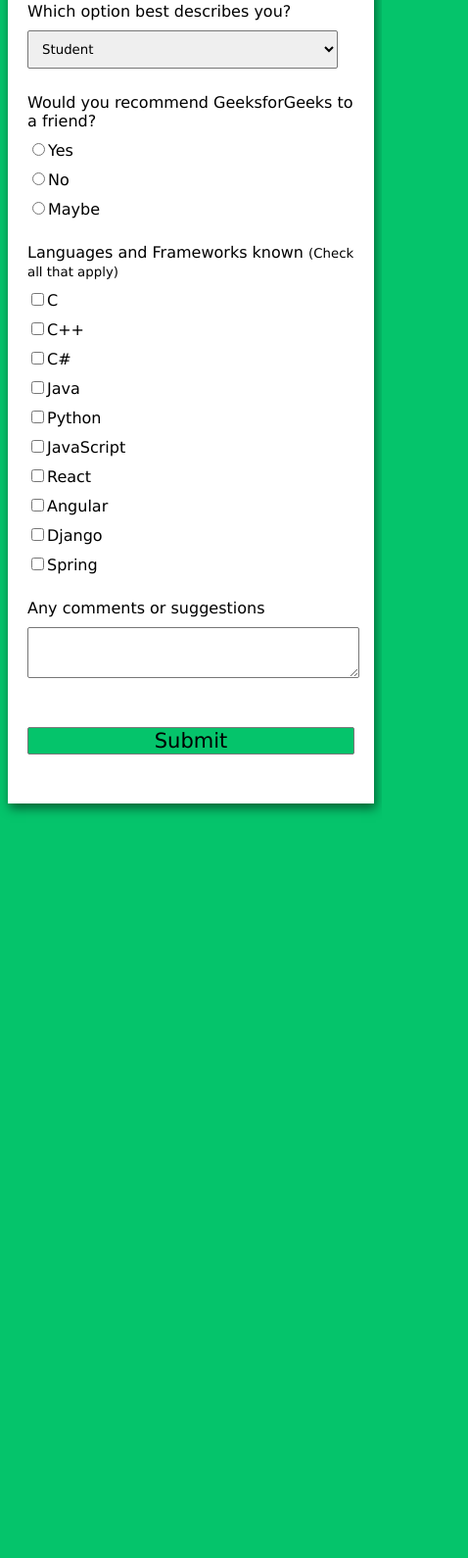
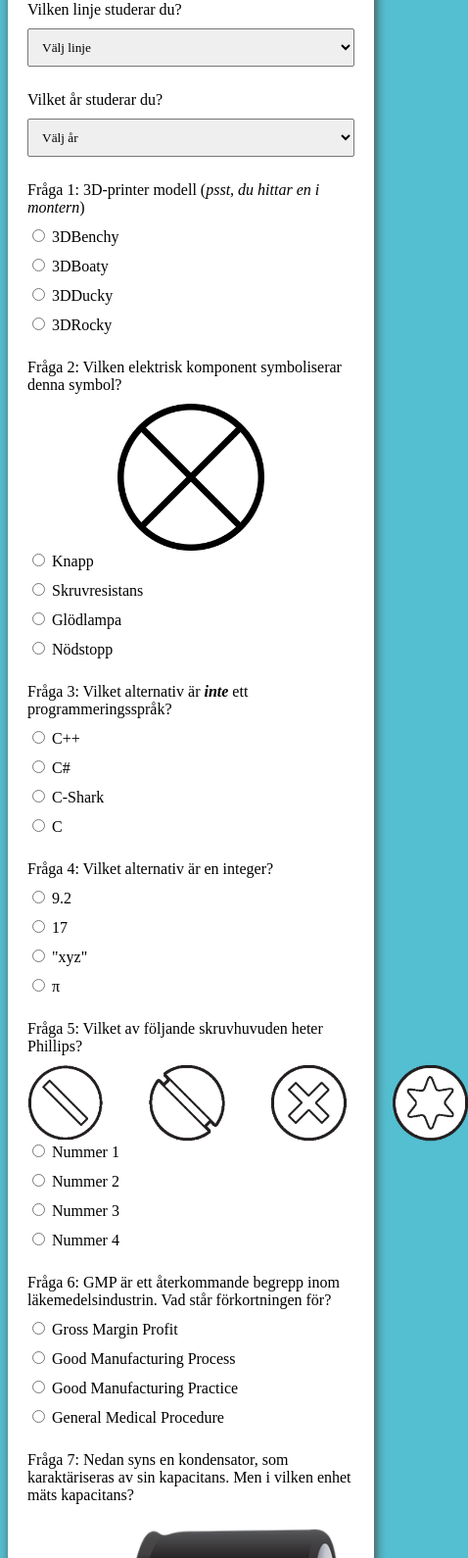
Before and after one commit to fredrikprevas/Survey, a plain HTML site: page index.html in a window 390 px wide. Shown: the part 410-2000 px from the top of the page at 98% size, 478 px wide, since content can reach past the window. Before the commit the page ends 1280 px from the top, so only its background shows below. Drawn offline with Linux system fonts and the light colour scheme.

Commit message:
first draft

```diff
--- a/index.html
+++ b/index.html
@@ -1,210 +1,385 @@
 <!DOCTYPE html>
-<html lang="en">
 <head>
-	<meta charset="UTF-8">
-	<meta http-equiv="X-UA-Compatible"
-		content="IE=edge">
-	<meta name="viewport"
-		content="width=device-width, initial-scale=1.0">
+	<meta http-equiv="content-type" content="text/html" charset="UTF-8"/>
+	<link rel="icon" type="image/x-icon" href="/images/favicon.ico">
+	<link rel="stylesheet" href="styles.css">
 	<title>
-		Build a Survey Form using HTML and CSS
+		Prevas På Utnarm
 	</title>
-	<link rel="icon" type="image/x-icon" href="/images/favicon.ico">
-	<style>
-		/* Styling the Body element i.e. Color,
-		Font, Alignment */
-		body {
-			background-color: #05c46b;
-			font-family: Verdana;
-			text-align: center;
-		}
-		/* Styling the Form (Color, Padding, Shadow) */
-		form {
-			background-color: #fff;
-			max-width: 500px;
-			margin: 50px auto;
-			padding: 30px 20px;
-			box-shadow: 2px 5px 10px rgba(0, 0, 0, 0.5);
-		}
-		/* Styling form-control Class */
-		.form-control {
-			text-align: left;
-			margin-bottom: 25px;
-		}
-		/* Styling form-control Label */
-		.form-control label {
-			display: block;
-			margin-bottom: 10px;
-		}
-		/* Styling form-control input,
-		select, textarea */
-		.form-control input,
-		.form-control select,
-		.form-control textarea {
-			border: 1px solid #777;
-			border-radius: 2px;
-			font-family: inherit;
-			padding: 10px;
-			display: block;
-			width: 95%;
-		}
-		/* Styling form-control Radio
-		button and Checkbox */
-		.form-control input[type="radio"],
-		.form-control input[type="checkbox"] {
-			display: inline-block;
-			width: auto;
-		}
-		/* Styling Button */
-		button {
-			background-color: #05c46b;
-			border: 1px solid #777;
-			border-radius: 2px;
-			font-family: inherit;
-			font-size: 21px;
-			display: block;
-			width: 100%;
-			margin-top: 50px;
-			margin-bottom: 20px;
-		}
-	</style>
+
+    <script>
+        function showInput() {
+            var select = document.getElementById("role");
+            var input = document.getElementById("inputField");
+            var label = document.getElementById("label-role");
+
+            if (select.value == "Annan") {
+                input.style.display = "block";
+            } else {
+                input.style.display = "none";
+                label.style.display = "block"; // Optional: show label when input is hidden
+            }
+        }
+    </script>
+
 </head>
+
+
 <body>
 	<h1>Prevas Utnarm</h1>
-	<!-- Create Form -->
 	<form method = "post" action="https://script.google.com/macros/s/AKfycbzD8-nBZ2m9lfTd0nMdmA9jbBUX_prt8XVWCKkHQuGOMx-6r8FCHXwxxocUNUAHWJNx/exec" id="form" name="contact-form">
-		<!-- Details -->
+
 		<div class="form-control">
 			<label for="name" id="label-name">
 				Namn
 			</label>
-			<!-- Input Type Text -->
 			<input type="text"
 				id="name"
 				name ="your-name"
 				placeholder="Enter your name" />
 		</div>
+
 		<div class="form-control">
-			<label for="email" id="label-email">
+			<label for="email" id="label-email" >
 				Email
 			</label>
-			<!-- Input Type Email-->
 			<input type="email"
 				id="email"
 				placeholder="Enter your email"
-				name = "test" />
+				name = "your-email" />
 		</div>
+
 		<div class="form-control">
-			<label for="age" id="label-age">
-				Age
+			<label for="mobile" id="label-mobile">
+				Telefonnummer
 			</label>
-			<!-- Input Type Text -->
+			<input type="tel"
+				id="mobile"
+				name="your-mobile"
+				placeholder="Enter your mobile number" />
+		</div>
+
+		<div class="form-control">
+            <label for="role" id="label-role">
+                Vilken linje studerar du?
+            </label>
+
+            <!-- Dropdown options -->
+            <select name="role" id="role" onchange="showInput()">
+				<option value="default">Välj linje</option>
+                <option value="Teknisk fysik">Teknisk fysik</option>
+                <option value="Teknisk fysik med materialvetenskap">Teknisk fysik med materialvetenskap</option>
+                <option value="System i teknik och samhälle">System i teknik och samhälle</option>
+                <option value="Molekylär bioteknik">Molekylär bioteknik</option>
+				<option value="Miljö- och vattenteknik">Miljö- och vattenteknik</option>
+				<option value="Kemiteknik">Kemiteknik</option>
+				<option value="Informationsteknologi">Informationsteknologi</option>
+				<option value="Industriell ekonomi">Industriell ekonomi</option>
+				<option value="Energisystem">Energisystem</option>
+				<option value="Elektroteknik">Elektroteknik</option>
+				<option value="Annan">Annan</option>
+            </select>
+        </div>
+
+		<div class="form-control" id="inputField" style="display: none;">
 			<input type="text"
-				id="age"
-				placeholder="Enter your age" />
+				id="other-education"
+				name ="your-education-text"
+				placeholder="Enter your education" />
 		</div>
+
 		<div class="form-control">
-			<label for="role" id="label-role">
-				Which option best describes you?
+			<label for="year_edu" id="label-year_edu">
+				Vilket år studerar du?
+			</label>
+            <select name="role" id="role" onchange="showInput()">
+				<option value="default">Välj år</option>
+				<option value="year-1">År 1</option>
+				<option value="year-2">År 2</option>
+				<option value="year-3">År 3</option>
+				<option value="year-4">År 4</option>
+				<option value="year-5">År 5</option>
+            </select>
+		</div>
+
+		<div class="form-control">
+			<label>
+				Fråga 1: 3D-printer modell (<em>psst, du hittar en i montern</em>)
 			</label>
 
-			<!-- Dropdown options -->
-			<select name="role" id="role">
-				<option value="student">Student</option>
-				<option value="intern">Intern</option>
-				<option value="professional">
-					Professional
-				</option>
-				<option value="other">Other</option>
-			</select>
+			<!-- Input Type Radio Button -->
+			<label for="printer-1">
+				<input type="radio" id="printer-1" name="3DPrinter" value="3DBenchy">
+				3DBenchy
+			</label>
+
+			<label for="printer-2">
+				<input type="radio" id="printer-2" name="3DPrinter" value="3DBoaty">
+				3DBoaty
+			</label>
+
+			<label for="printer-3">
+				<input type="radio" id="printer-3" name="3DPrinter" value="3DDucky">
+				3DDucky
+			</label>
+
+			<label for="printer-4">
+				<input type="radio" id="printer-4" name="3DPrinter" value="3DRocky">
+				3DRocky
+			</label>
 		</div>
+
 		<div class="form-control">
 			<label>
-				Would you recommend GeeksforGeeks
-				to a friend?
+				Fråga 2: Vilken elektrisk komponent symboliserar denna symbol?
 			</label>
+
+			<img src="/images/electricalsymbol.png" class="electricalsymbol">
+
 			<!-- Input Type Radio Button -->
-			<label for="recommed-1">
-				<input type="radio"
-					id="recommed-1"
-					name="recommed"
-					value="Yes">Yes</input>
+			<label for="es-1">
+				<input type="radio" id="es-1" name="es" value="knapp">
+				Knapp
 			</label>
-			<label for="recommed-2">
-				<input type="radio"
-					id="recommed-2"
-					name="recommed"
-					value="No">No</input>
+
+			<label for="es-2">
+				<input type="radio" id="es-2" name="es" value="skruvresistans">
+				Skruvresistans
 			</label>
-			<label for="recommed-3">
-				<input type="radio"
-					id="recommed-3"
-					name="recommed"
-					value="Maybe">Maybe</input>
+
+			<label for="es-3">
+				<input type="radio" id="es-3" name="es" value="glödlampa">
+				Glödlampa
+			</label>
+
+			<label for="es-4">
+				<input type="radio" id="es-4" name="es" value="nödstopp">
+				Nödstopp
+			</label>
+
+
+		</div>
+
+		<div class="form-control">
+			<label>
+				Fråga 3: Vilket alternativ är <strong><em>inte</em></strong> ett programmeringsspråk?
+			</label>
+						<!-- Input Type Radio Button -->
+			<label for="ps-1">
+				<input type="radio" id="ps-1" name="ps" value="C++">
+				C++
+			</label>
+
+			<label for="ps-2">
+				<input type="radio" id="ps-2" name="ps" value="C#">
+				C#
+			</label>
+
+			<label for="ps-3">
+				<input type="radio" id="ps-3" name="ps" value="C-Shark">
+				C-Shark
+			</label>
+
+			<label for="ps-4">
+				<input type="radio" id="ps-4" name="ps" value="C">
+				C
 			</label>
 		</div>
+
 		<div class="form-control">
-			<label>Languages and Frameworks known
-				<small>(Check all that apply)</small>
+			<label>
+				Fråga 4: Vilket alternativ är en integer?
 			</label>
-			<!-- Input Type Checkbox -->
-			<label for="inp-1">
-				<input type="checkbox"
-					name="inp"
-					value="C">C</input></label>
-			<label for="inp-2">
-				<input type="checkbox"
-					name="inp"
-					value="C++">C++</input></label>
-			<label for="inp-3">
-				<input type="checkbox"
-					name="inp"
-					value="C#">C#</input></label>
-			<label for="inp-4">
-				<input type="checkbox"
-					name="inp"
-					value="Java">Java</input></label>
-			<label for="inp-5">
-				<input type="checkbox"
-					name="inp"
-					value="Python">Python</input></label>
-			<label for="inp-6">
-				<input type="checkbox"
-					name="inp"
-					value="JavaScript">JavaScript</input></label>
-			<label for="inp-7">
-				<input type="checkbox"
-					name="inp"
-					value="React">React</input></label>
-			<label for="inp-7">
-				<input type="checkbox"
-					name="inp"
-					value="Angular">Angular</input></label>
-			<label for="inp-7">
-				<input type="checkbox"
-					name="inp"
-					value="Django">Django</input></label>
-			<label for="inp-7">
-				<input type="checkbox"
-					name="inp"
-					value="Spring">Spring</input></label>
+						<!-- Input Type Radio Button -->
+			<label for="int-1">
+				<input type="radio" id="int-1" name="int" value="C++">
+				9.2
+			</label>
+
+			<label for="int-2">
+				<input type="radio" id="int-2" name="int" value="C#">
+				17
+			</label>
+
+			<label for="int-3">
+				<input type="radio" id="int-3" name="int" value="C-Shark">
+				"xyz"
+			</label>
+
+			<label for="int-4">
+				<input type="radio" id="int-4" name="int" value="C">
+				π
+			</label>
 		</div>
+
 		<div class="form-control">
-			<label for="comment">
-				Any comments or suggestions
+			<label>
+				Fråga 5: Vilket av följande skruvhuvuden heter Phillips?
 			</label>
-			<!-- multi-line text input control -->
-			<textarea name="comment" id="comment"
-				placeholder="Enter your comment here">
-			</textarea>
+
+			<img src="/images/4screwheads.png" class="screwheads">
+
+			<!-- Input Type Radio Button -->
+			<label for="es-1">
+				<input type="radio" id="sh-1" name="sh" value="n1">
+				Nummer 1
+			</label>
+
+			<label for="es-2">
+				<input type="radio" id="sh-2" name="sh" value="n2">
+				Nummer 2
+			</label>
+
+			<label for="es-3">
+				<input type="radio" id="sh-3" name="sh" value="n3">
+				Nummer 3
+			</label>
+
+			<label for="es-4">
+				<input type="radio" id="sh-4" name="sh" value="n4">
+				Nummer 4
+			</label>
 		</div>
-		<!-- Multi-line Text Input Control -->
-		<button type="submit" value="submit">
-			Submit
-		</button>
+
+		<div class="form-control">
+			<label>
+				Fråga 6: GMP är ett återkommande begrepp inom läkemedelsindustrin. Vad står förkortningen för?
+			</label>
+
+			<!-- Input Type Radio Button -->
+			<label for="GMP-1">
+				<input type="radio" id="GMP-1" name="GMP" value="GMP1">
+				Gross Margin Profit
+			</label>
+
+			<label for="GMP-2">
+				<input type="radio" id="GMP-2" name="GMP" value="GMP2">
+				Good Manufacturing Process
+			</label>
+
+			<label for="GMP-3">
+				<input type="radio" id="GMP-3" name="GMP" value="GMP3">
+				Good Manufacturing Practice
+			</label>
+
+			<label for="GMP-4">
+				<input type="radio" id="GMP-4" name="GMP" value="GMP4">
+				General Medical Procedure
+			</label>
+		</div>
+
+		<div class="form-control">
+			<label>
+				Fråga 7: Nedan syns en kondensator, som karaktäriseras av sin kapacitans. Men i vilken enhet mäts kapacitans?
+			</label>
+
+			<img src="/images/kondensator_rot.png" class="kondensator">
+
+			<!-- Input Type Radio Button -->
+			<label for="kondensator-1">
+				<input type="radio" id="kondensator-1" name="kondensator" value="n1">
+				Henry
+			</label>
+
+			<label for="kondensator-2">
+				<input type="radio" id="kondensator-2" name="kondensator" value="n2">
+				Farad
+			</label>
+
+			<label for="kondensator-3">
+				<input type="radio" id="kondensator-3" name="kondensator" value="n3">
+				Ohm
+			</label>
+
+			<label for="kondensator-4">
+				<input type="radio" id="kondensator-4" name="kondensator" value="n4">
+				Joule
+			</label>
+		</div>
+
+		<div class="form-control">
+			<label>
+				Fråga 7: Här nedanför ser du en kondensator som kännetecknas av sin kapacitans. Men i vilken enhet mäts kapacitans?
+			</label>
+
+			<!-- Input Type Radio Button -->
+			<label for="kondensator-1">
+				<input type="radio" id="kondensator-1" name="kondensator" value="n1">
+				Henry
+			</label>
+
+			<label for="kondensator-2">
+				<input type="radio" id="kondensator-2" name="kondensator" value="n2">
+				Farad
+			</label>
+
+			<label for="kondensator-3">
+				<input type="radio" id="kondensator-3" name="kondensator" value="n3">
+				Ohm
+			</label>
+
+			<label for="kondensator-4">
+				<input type="radio" id="kondensator-4" name="kondensator" value="n4">
+				Joule
+			</label>
+		</div>
+
+		<div class="form-control">
+			<label>
+				Fråga 8: Cytiva utgör en av de viktigaste kunderna för Prevas i Uppsala, och ett av områdena där de excellerar är inom kromatografi. Men vad är egentligen kromatografi?
+			</label>
+
+			<!-- Input Type Radio Button -->
+			<label for="es-1">
+				<input type="radio" id="sh-1" name="sh" value="n1">
+				Nummer 1
+			</label>
+
+			<label for="es-2">
+				<input type="radio" id="sh-2" name="sh" value="n2">
+				Nummer 2
+			</label>
+
+			<label for="es-3">
+				<input type="radio" id="sh-3" name="sh" value="n3">
+				Nummer 3
+			</label>
+
+			<label for="es-4">
+				<input type="radio" id="sh-4" name="sh" value="n4">
+				Nummer 4
+			</label>
+		</div>
+
+		<div class="form-control">
+			<label>
+				Fråga 9: Vilken teknik används för att göra precisa genförändringar hos organismer? (<em>psst. Tekniken fick Nobelpriset i kemi 2020</em>)
+			</label>
+
+			<!-- Input Type Radio Button -->
+			<label for="es-1">
+				<input type="radio" id="sh-1" name="sh" value="n1">
+				RNA-sekvensering
+			</label>
+
+			<label for="es-2">
+				<input type="radio" id="sh-2" name="sh" value="n2">
+				GMO
+			</label>
+
+			<label for="es-3">
+				<input type="radio" id="sh-3" name="sh" value="n3">
+				CRISPR
+			</label>
+
+			<label for="es-4">
+				<input type="radio" id="sh-4" name="sh" value="n4">
+				PCR
+			</label>
+		</div>
+
+
+
 	</form>
 
 </body>
-</html>
-</body>
-</html>
--- /dev/null
+++ b/styles.css
@@ -0,0 +1,76 @@
+/* Styling the Body element i.e. Color,
+Font, Alignment */
+body {
+    background-color: #54BFD1;
+    font-family: "Nunito Sans";
+    text-align: center;
+}
+/* Styling the Form (Color, Padding, Shadow) */
+form {
+    background-color: #fff;
+    max-width: 500px;
+    margin: 50px auto;
+    padding: 30px 20px;
+    box-shadow: 2px 5px 10px #4A4949;
+
+}
+
+/* Styling form-control Class */
+.form-control {
+    text-align: left;
+    margin-bottom: 25px;
+}
+/* Styling form-control Label */
+.form-control label {
+    display: block;
+    margin-bottom: 10px;
+}
+/* Styling form-control input,
+select, textarea */
+.form-control input,
+.form-control select,
+.form-control textarea {
+    border: 1px solid #777;
+    border-radius: 2px;
+    font-family: inherit;
+    padding: 10px;
+    display: block;
+    width: 95%;
+}
+
+.form-control select {
+    width: 100%;
+}
+
+/* Styling form-control Radio
+button and Checkbox */
+.form-control input[type="radio"] {
+    display: inline-block;
+    width: auto;
+}
+/* Styling Button */
+
+h1 {
+    color: #4A4949;
+  }
+
+.electricalsymbol {
+    width: 150px; /* Set the desired width */
+    height: auto; /* Maintain aspect ratio */
+    display: block;
+    margin: auto;
+}
+
+.screwheads {
+    width: 450px;
+    height: auto;
+    display: block;
+    margin: auto;
+}
+
+.kondensator {
+    width: 100;
+    height: auto;
+    display: block;
+    margin: auto;
+}
```
Also changed, not shown: images/4screwheads.png (added), images/electricalsymbol.png (added), images/favicon.ico (added), images/kondensator_rot.png (added).
